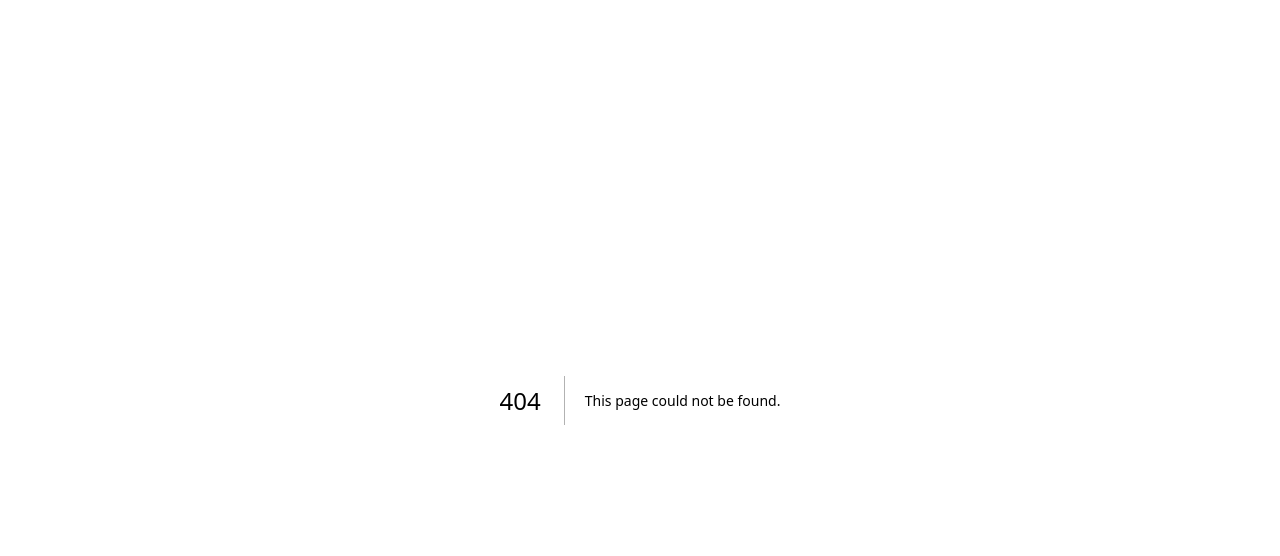
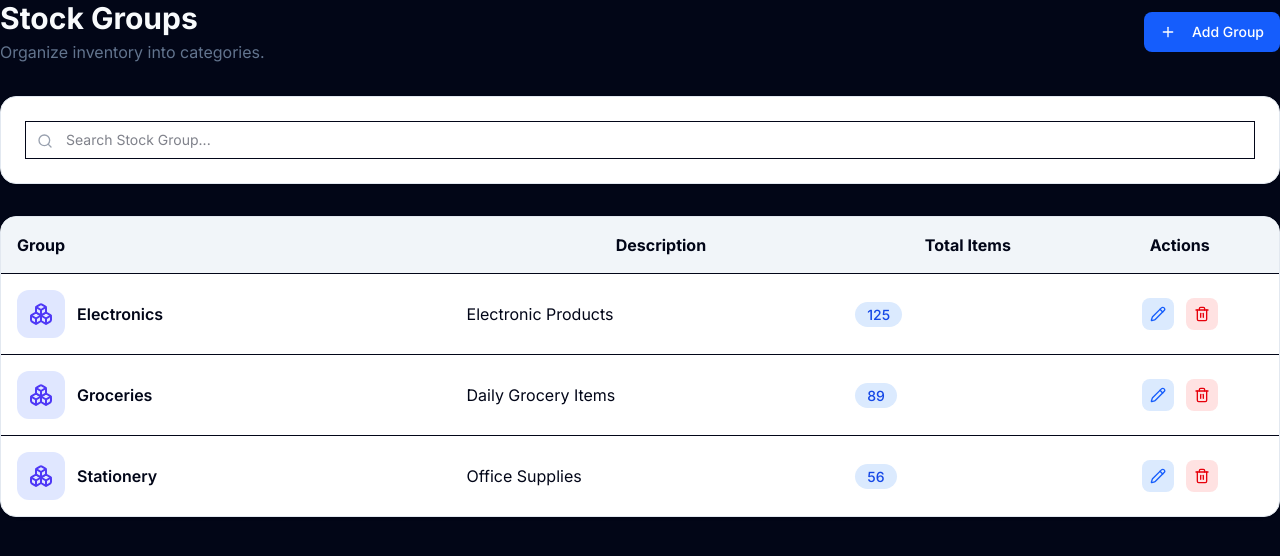
Before and after one commit to Kesarkarale/LedgerFlow, a Next.js app: page /stock-groups in a window 1280 px wide. Before the commit this address had no page. Shown: the top 556 px of the page. Built offline with nearby package versions, Linux system fonts and the light colour scheme.

Commit message:
Create page.tsx

```diff
--- /dev/null
+++ b/src/app/stock-groups/page.tsx
@@ -0,0 +1,167 @@
+"use client";
+
+import { useState } from "react";
+import {
+  Boxes,
+  Plus,
+  Search,
+  Pencil,
+  Trash2,
+} from "lucide-react";
+
+import { Card } from "@/components/ui/card";
+import { Button } from "@/components/ui/button";
+import { Input } from "@/components/ui/input";
+
+const stockGroups = [
+  {
+    id: 1,
+    name: "Electronics",
+    description: "Electronic Products",
+    items: 125,
+  },
+  {
+    id: 2,
+    name: "Groceries",
+    description: "Daily Grocery Items",
+    items: 89,
+  },
+  {
+    id: 3,
+    name: "Stationery",
+    description: "Office Supplies",
+    items: 56,
+  },
+];
+
+export default function StockGroupPage() {
+  const [search, setSearch] = useState("");
+
+  return (
+    <div className="space-y-8">
+
+      <div className="flex items-center justify-between">
+
+        <div>
+          <h1 className="text-3xl font-bold">
+            Stock Groups
+          </h1>
+
+          <p className="mt-1 text-slate-500">
+            Organize inventory into categories.
+          </p>
+        </div>
+
+        <Button className="bg-blue-600 hover:bg-blue-700">
+          <Plus className="mr-2 h-4 w-4" />
+          Add Group
+        </Button>
+
+      </div>
+
+      <Card className="p-6">
+
+        <div className="relative">
+
+          <Search className="absolute left-3 top-3 h-4 w-4 text-gray-400" />
+
+          <Input
+            placeholder="Search Stock Group..."
+            className="pl-10"
+            value={search}
+            onChange={(e) => setSearch(e.target.value)}
+          />
+
+        </div>
+
+      </Card>
+
+      <Card className="overflow-hidden">
+
+        <table className="w-full">
+
+          <thead className="bg-slate-100">
+
+            <tr>
+              <th className="p-4 text-left">Group</th>
+              <th>Description</th>
+              <th>Total Items</th>
+              <th className="text-center">Actions</th>
+            </tr>
+
+          </thead>
+
+          <tbody>
+
+            {stockGroups
+              .filter((item) =>
+                item.name.toLowerCase().includes(search.toLowerCase())
+              )
+              .map((item) => (
+
+                <tr
+                  key={item.id}
+                  className="border-t hover:bg-slate-50"
+                >
+
+                  <td className="p-4">
+
+                    <div className="flex items-center gap-3">
+
+                      <div className="rounded-xl bg-indigo-100 p-3">
+
+                        <Boxes className="text-indigo-600" />
+
+                      </div>
+
+                      <span className="font-semibold">
+                        {item.name}
+                      </span>
+
+                    </div>
+
+                  </td>
+
+                  <td>{item.description}</td>
+
+                  <td>
+
+                    <span className="rounded-full bg-blue-100 px-3 py-1 text-sm font-medium text-blue-700">
+                      {item.items}
+                    </span>
+
+                  </td>
+
+                  <td>
+
+                    <div className="flex justify-center gap-3">
+
+                      <button className="rounded-lg bg-blue-100 p-2">
+
+                        <Pencil className="h-4 w-4 text-blue-600" />
+
+                      </button>
+
+                      <button className="rounded-lg bg-red-100 p-2">
+
+                        <Trash2 className="h-4 w-4 text-red-600" />
+
+                      </button>
+
+                    </div>
+
+                  </td>
+
+                </tr>
+
+              ))}
+
+          </tbody>
+
+        </table>
+
+      </Card>
+
+    </div>
+  );
+}
```
